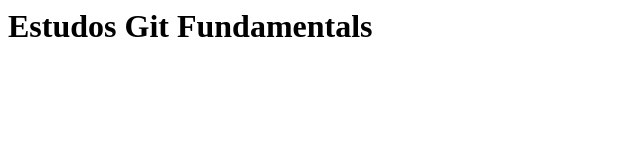
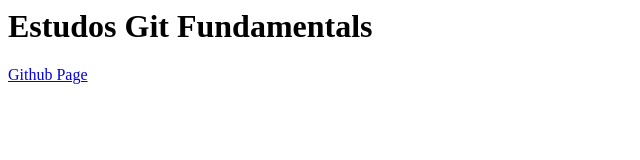
Before and after one commit to enioha/foundation, a plain HTML site: page index.html in a window 1280 px wide. Shown: the whole page, without its empty margins (0-640 px from the left). Drawn offline with Linux system fonts and the light colour scheme.

Commit message:
Add a hyperlink site github in index.html

```diff
--- a/index.html
+++ b/index.html
@@ -1 +1,2 @@
 <h1>Estudos Git Fundamentals</h1>
+<body><a href='#'>Github Page</a></body>
```
